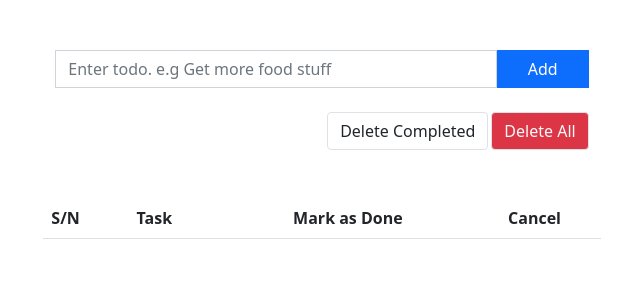
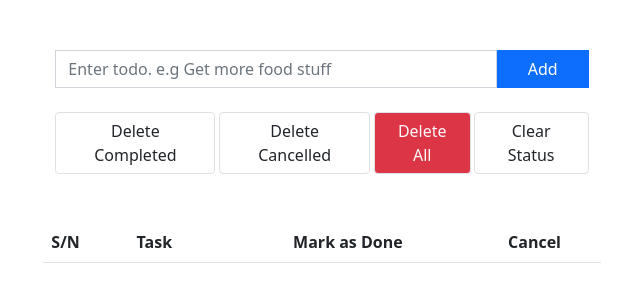
Before and after one commit to epicdevler/todo-app-django-sqlite, a Django app: page / in a window 1280 px wide. Shown: the top 302 px of the page, without its empty margins (318-958 px from the left). Run offline with Django 4.2, Linux system fonts and the light colour scheme; data that the repository does not hold is empty.

Commit message:
Added ClearStatus and Delete completed button with functionality in views.py and urls.py

```diff
--- a/templates/todolist/index.html
+++ b/templates/todolist/index.html
@@ -23,7 +23,9 @@
             </div>
             <div class="extraBtns">
                 <a href="{% url 'deleteCompleted' %}" class="btn border">Delete Completed</a>
-                <a href="{% url 'deleteAll' %}" class="btn border bg-danger text-light">Delete All</a>
+                <a href="{% url 'deleteCancelled' %}" class="btn border ms-1">Delete Cancelled</a>
+                <a href="{% url 'deleteAll' %}" class="btn border bg-danger text-light ms-1">Delete All</a>
+                <a href="{% url 'clearStatus' %}" class="btn border">Clear Status</a>
             </div>
         </form>
 
@@ -51,7 +53,7 @@
                     </a>
                 </td>
                 <td class="text-center hover">
-                    <a href="{% url 'markCompleted' todo_item.id %}" class="text-danger">
+                    <a href="{% url 'markCancelled' todo_item.id %}" class="text-danger">
                         <i class="bi bi-x"></i>
                     </a>
                 </td>
--- a/todolist/urls.py
+++ b/todolist/urls.py
@@ -7,6 +7,9 @@ urlpatterns = [
     path('', views.index, name='index'),
     path('add', views.addTodoItem, name='addTodo'),
     path('completed/<todo_id>', views.completedTodo, name='markCompleted'),
+    path('cancel/<todo_id>', views.cancelTodo, name='markCancelled'),
     path('deletecompleted', views.deleteCompleted, name='deleteCompleted'),
+    path('deletecancelled', views.deleteCancelled, name='deleteCancelled'),
     path('deleteall', views.deleteAll, name='deleteAll'),
+    path('clearStatus', views.clearStatus, name='clearStatus'),
 ]
--- a/todolist/views.py
+++ b/todolist/views.py
@@ -29,8 +29,15 @@ def addTodoItem(request):
 def completedTodo(request, todo_id):
     todo = TodoList.objects.get(pk=todo_id)
     todo.completed = True
+    todo.cancelled = False
     todo.save()
+    return redirect('index')
 
+def cancelTodo(request, todo_id):
+    todo = TodoList.objects.get(pk=todo_id)
+    todo.completed = False
+    todo.cancelled = True
+    todo.save()
     return redirect('index')
 
 def deleteCompleted(request):
@@ -38,6 +45,21 @@ def deleteCompleted(request):
     return redirect('index')
 
 
+def deleteCancelled(request):
+    TodoList.objects.filter(cancelled__exact=True).delete()
+    return redirect('index')
+
+
 def deleteAll(request):
     TodoList.objects.all().delete()
     return redirect('index')
+
+
+def clearStatus(request):
+    todos = TodoList.objects.all()
+    for todo in todos:
+        todo.completed = False
+        todo.cancelled = False
+        todo.save()
+
+    return redirect('index')
```
